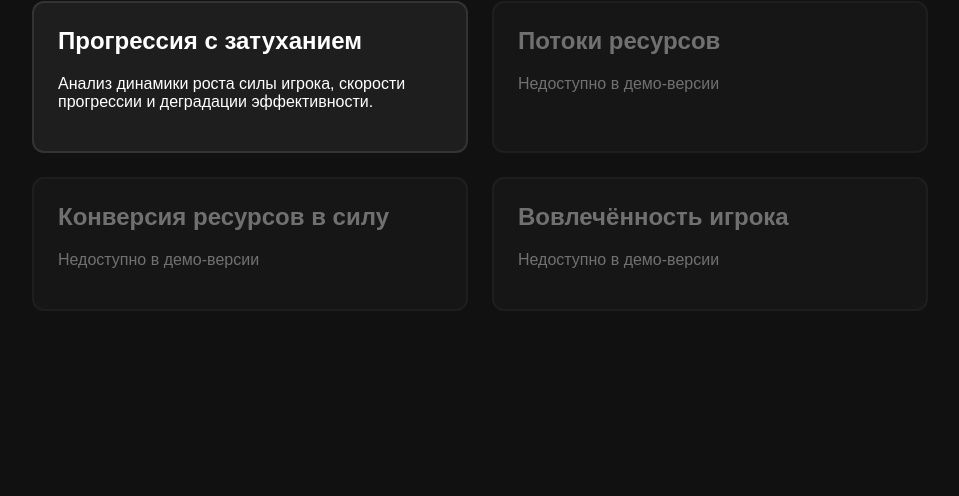
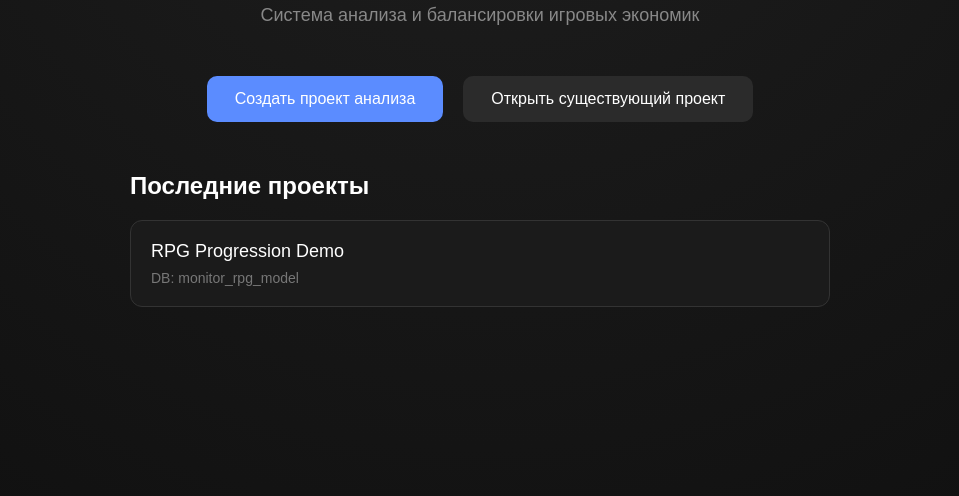
Before and after one commit to BrotherTerun/balance-craft, a plain HTML site: page app/ui/index.html in a window 1280 px wide. Shown: the part 304-800 px from the top of the page, without its empty margins (160-1119 px from the left). Drawn offline with Linux system fonts and the light colour scheme; a script that the page names is missing.

Commit message:
Добавил стартовый экран

```diff
--- a/app/ui/app.js
+++ b/app/ui/app.js
@@ -403,3 +403,18 @@ console.log = function(message) {
 
     originalConsoleLog(message);
 };
+
+
+const demoProject =
+    document.getElementById("demoProject");
+
+demoProject.addEventListener("click", () => {
+
+    document
+        .getElementById("project-screen")
+        .classList.remove("active");
+
+    document
+        .getElementById("dashboard-screen")
+        .classList.add("active");
+});
--- a/app/ui/index.html
+++ b/app/ui/index.html
@@ -7,8 +7,56 @@
 </head>
 <body>
 
+    <!-- PROJECT SCREEN -->
+
+    <div id="project-screen" class="screen active">
+
+        <div class="project-container">
+
+            <h1 class="project-title">
+                BalanceCraft
+            </h1>
+
+            <p class="project-subtitle">
+                Система анализа и балансировки игровых экономик
+            </p>
+
+            <div class="project-actions">
+
+                <button id="newProjectBtn" class="primary-btn">
+                    Создать проект анализа
+                </button>
+
+                <button id="openProjectBtn" class="secondary-btn">
+                    Открыть существующий проект
+                </button>
+
+            </div>
+
+            <div class="recent-projects">
+
+                <h2>Последние проекты</h2>
+
+                <div class="project-card" id="demoProject">
+
+                    <div class="project-card-title">
+                        RPG Progression Demo
+                    </div>
+
+                    <div class="project-card-db">
+                        DB: monitor_rpg_model
+                    </div>
+
+                </div>
+
+            </div>
+
+        </div>
+
+    </div>
+
     <!-- SCREEN 1 -->
-    <div id="template-screen" class="screen active">
+    <div id="template-screen" class="screen">
 
         <h1>Выберите шаблон анализа</h1>
 
--- a/app/ui/styles.css
+++ b/app/ui/styles.css
@@ -258,3 +258,92 @@ button:hover {
     font-size: 13px;
     box-sizing: border-box;
 }
+
+/* PROJECT SCREEN */
+
+#project-screen {
+    justify-content: center;
+    align-items: center;
+    background:
+        radial-gradient(circle at top,
+        #1f1f1f,
+        #101010);
+}
+
+.project-container {
+    width: 700px;
+    text-align: center;
+}
+
+.project-title {
+    font-size: 56px;
+    margin-bottom: 12px;
+    letter-spacing: 2px;
+}
+
+.project-subtitle {
+    color: #888;
+    margin-bottom: 50px;
+    font-size: 18px;
+}
+
+.project-actions {
+    display: flex;
+    justify-content: center;
+    gap: 20px;
+    margin-bottom: 50px;
+}
+
+.primary-btn,
+.secondary-btn {
+    padding: 14px 28px;
+    font-size: 16px;
+    border-radius: 10px;
+    transition: 0.2s ease;
+}
+
+.primary-btn {
+    background: #5b8cff;
+}
+
+.primary-btn:hover {
+    background: #7aa2ff;
+    transform: translateY(-2px);
+}
+
+.secondary-btn {
+    background: #2b2b2b;
+}
+
+.secondary-btn:hover {
+    background: #3a3a3a;
+}
+
+.recent-projects {
+    margin-top: 40px;
+    text-align: left;
+}
+
+.project-card {
+    background: #1b1b1b;
+    border: 1px solid #333;
+    border-radius: 12px;
+    padding: 20px;
+    cursor: pointer;
+    transition: 0.2s ease;
+}
+
+.project-card:hover {
+    border-color: #666;
+    transform: translateY(-3px);
+}
+
+.project-card-title {
+    font-size: 18px;
+    margin-bottom: 8px;
+}
+
+.project-card-db {
+    color: #777;
+    font-size: 14px;
+}
```
